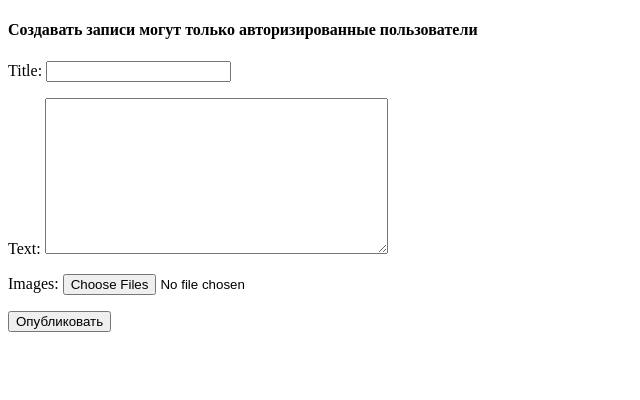
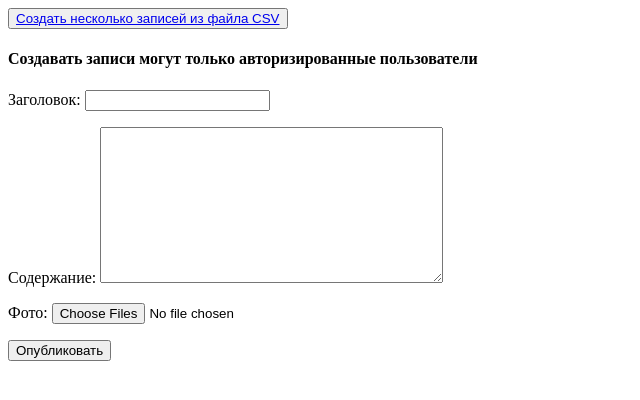
Before and after one commit to GEV00/django_blog, a Django app: page /blogs/create/ in a window 1280 px wide. Shown: the top 400 px of the page, without its empty margins (0-640 px from the left). Run offline with Django 3.2, Linux system fonts and the light colour scheme; parts of the project's set-up code (start-up, migrations or seed data) failed here and were passed over.

Commit message:
csv downloading

```diff
--- a/web_blog/blog_board/forms.py
+++ b/web_blog/blog_board/forms.py
@@ -1,13 +1,29 @@
 from django import forms
 from blog_board.models import Comments
+from django.core.exceptions import ValidationError
+import csv
 
 
 class BlogForm(forms.Form):
-    title = forms.CharField(max_length=15, required=True)
-    text = forms.CharField(max_length=1000, widget=forms.Textarea, required=True)
-    images = forms.ImageField(widget=forms.ClearableFileInput(attrs={'multiple':True}))
+    title = forms.CharField(label='Заголовок', max_length=15, required=True)
+    text = forms.CharField(label='Содержание', max_length=1000, widget=forms.Textarea, required=True)
+    images = forms.ImageField(label='Фото', widget=forms.ClearableFileInput(attrs={'multiple':True}))
+
 
 class CommentForm(forms.ModelForm):
     class Meta:
         model = Comments
         fields = ('content',)
+
+#for for csv loading
+class CSVForm(forms.Form):
+    file = forms.FileField(label='CSV файл')
+
+    def clean_file(self): #название должно быть clean_*название поля*
+        file = self.cleaned_data['file']
+        with open(file, newline='') as f:
+            csv_file = csv.DictReader(f)
+            if not (csv_file['Title'] and csv_file['Text']):
+                raise ValidationError(f"Неправильная структура переданного файла:",
+                                      "первый столбец должен иметь название 'Title'",
+                                      ", второй дожнен иметь название 'Text'.")
--- a/web_blog/blog_board/templates/blog_board/create_blog.html
+++ b/web_blog/blog_board/templates/blog_board/create_blog.html
@@ -7,6 +7,7 @@
     <title>Создание записи</title>
 </head>
 <body>
+    <button><a href="from_csv/">Создать несколько записей из файла CSV</a></button>
     <form method="post" action="" enctype="multipart/form-data">
         {% if not request.user.is_authenticated %}
             <h4>Создавать записи могут только авторизированные пользователи</h4>
--- a/web_blog/blog_board/templates/blog_board/listblog_view.html
+++ b/web_blog/blog_board/templates/blog_board/listblog_view.html
@@ -9,8 +9,8 @@
 <body>
     {% if blog_list %}
         <h1>Все записи</h1>
-        <p><a href="/profile/">Мой профиль</a></p>
         {% if request.user.is_authenticated %}
+            <p><a href="/profile/">Мой профиль</a></p>
             <button><a href="create/">Создать запись</a></button>
         {% endif %}
         {% for blog in blog_list %}
--- a/web_blog/blog_board/urls.py
+++ b/web_blog/blog_board/urls.py
@@ -5,6 +5,7 @@ urlpatterns = [
     path('', BlogListView.as_view(), name='blog_list'),
     path('<int:blog_id>/', detail_blog, name='blog_view'),
     path('create/', CreateBlogView.as_view(), name='blog_creation'),
+    path('create/from_csv/', CreateBlogFromCSV.as_view(), name='blog_csv_creation'),
     path('<int:blog_id>/add_com/', CreateCommentView.as_view(), name='comment_creation'),
     path('<int:blog_id>/edit_com/<int:comm_id>/', EditCommentView.as_view(), name='edit_comment'),
 ]
--- a/web_blog/blog_board/views.py
+++ b/web_blog/blog_board/views.py
@@ -1,10 +1,12 @@
 from asyncio.windows_events import NULL
+import csv
+from wsgiref.util import request_uri
 from django.http import HttpResponseRedirect
 from django.shortcuts import render
 from django.views import View
 from django.views.generic import ListView
 from blog_board.models import Blogs, Comments, ModerComment, BlogPhotos
-from blog_board.forms import BlogForm, CommentForm
+from blog_board.forms import BlogForm, CommentForm, CSVForm
 
 class BlogListView(ListView):
     model = Blogs
@@ -54,6 +56,35 @@ class CreateBlogView(View):
         return render(request, 'blog_board/create_blog.html', context={'form':form})
 
 
+class CreateBlogFromCSV(View):
+
+    def get(self, request):
+
+        form = CSVForm
+
+        return render(request, 'blog_board/csv_loading.html', context={'form':form})
+
+    def post(self, request):
+
+        form = CSVForm(request.POST, request.FILES)
+
+        if form.is_valid():
+            file = request.FILES('file')
+            with open(file, newline='') as f:
+                blogs_data = csv.reader(f)
+                for raw in blogs_data:
+                    #валидация файла см. в forms.py
+                    title = raw[0]
+                    text = raw[1]
+                    Blogs.objects.create(**{
+                        'title':title,
+                        'text':text,
+                        'user':request.user
+                    })
+            return HttpResponseRedirect('../../')
+
+        return render(request, 'blog_board/csv_loading.html', context={'form':form})
+
 class CreateCommentView(View):
 
     def get(self, request, blog_id):
```
Also changed, not shown: web_blog/blog_board/templates/blog_board/csv_loading.html (added, +16 -0 lines), web_blog/db.sqlite3.
